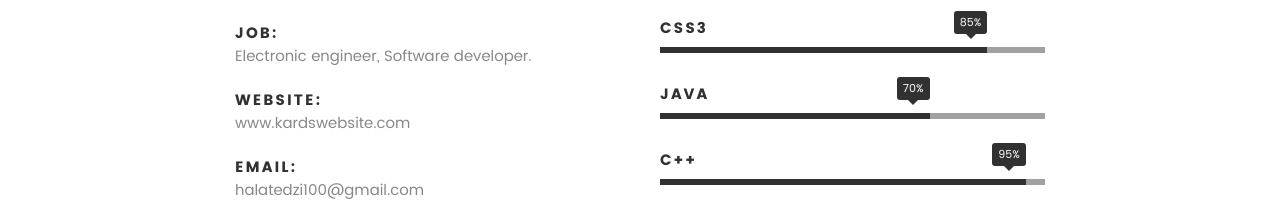
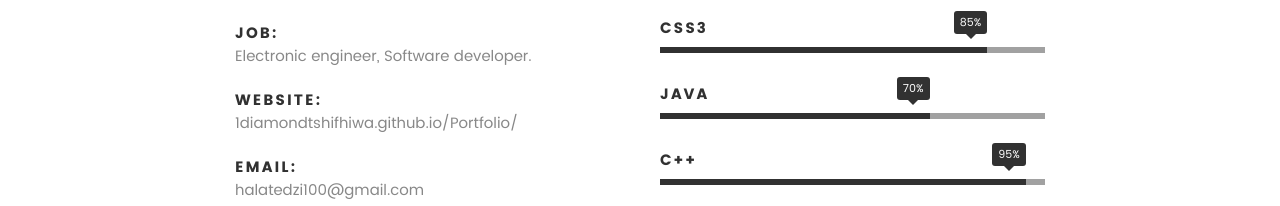
Before and after one commit to 1DiamondTshifhiwa/Portfolio, a plain HTML site: page index.html in a window 1280 px wide. Shown: the part 1506-1712 px from the top of the page. Drawn offline with Linux system fonts and the light colour scheme.

Commit message:
Update index.html

```diff
--- a/index.html
+++ b/index.html
@@ -146,7 +146,7 @@
    				</li>
    				<li>
    					<strong>Website:</strong>
-   					<span>www.kardswebsite.com</span>
+   					<span>1diamondtshifhiwa.github.io/Portfolio/</span>
    				</li>
    				<li>
    					<strong>Email:</strong>
```
